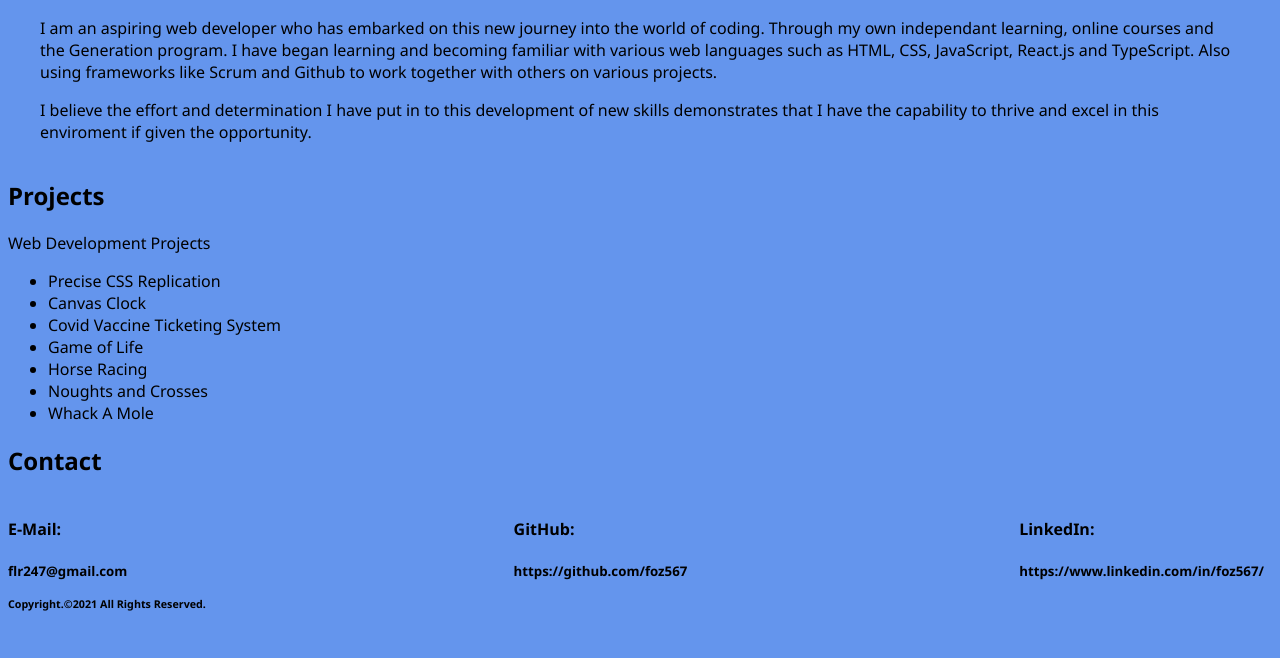
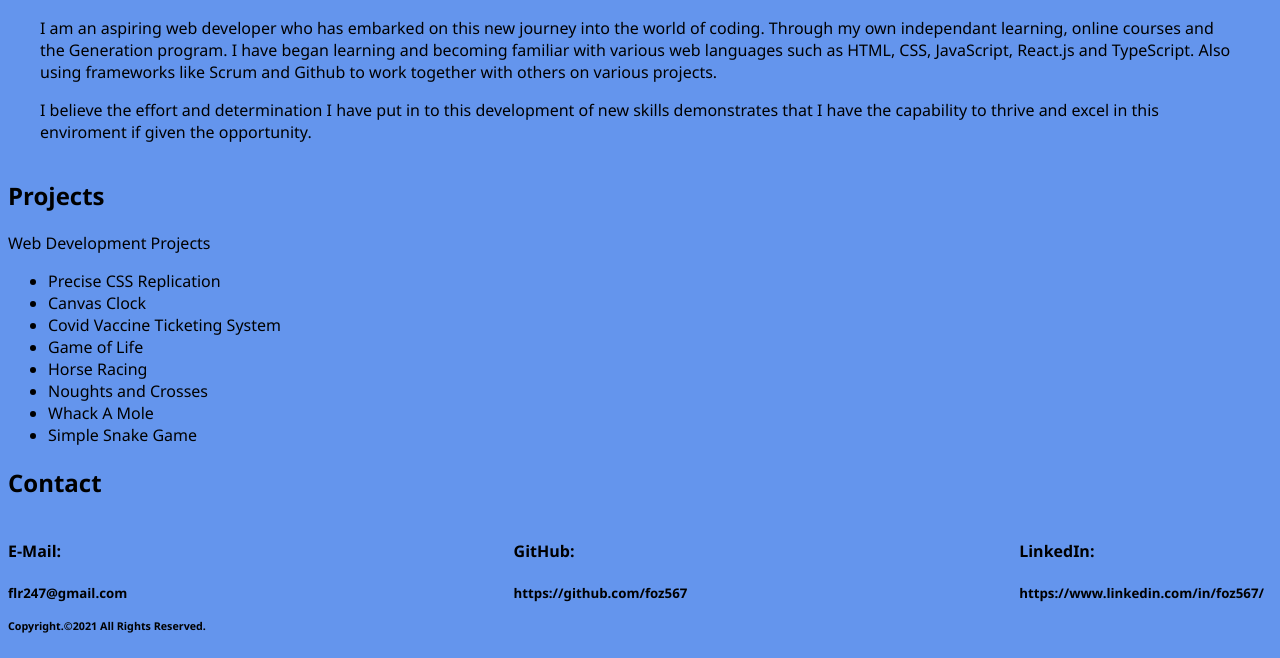
Before and after one commit to foz567/foz567.github.io, a plain HTML site: page index.html in a window 1280 px wide. Shown: the part 228-886 px from the top of the page. Before the commit the page ends 864 px from the top, so only its background shows below. Drawn offline with Linux system fonts and the light colour scheme.

Commit message:
added new game 	modified:   index.html

```diff
--- a/index.html
+++ b/index.html
@@ -42,6 +42,7 @@
     <li>Horse Racing</li>
     <li>Noughts and Crosses</li>
     <li>Whack A Mole</li>
+    <li>Simple Snake Game</li>
 
   </ul>
 
```
